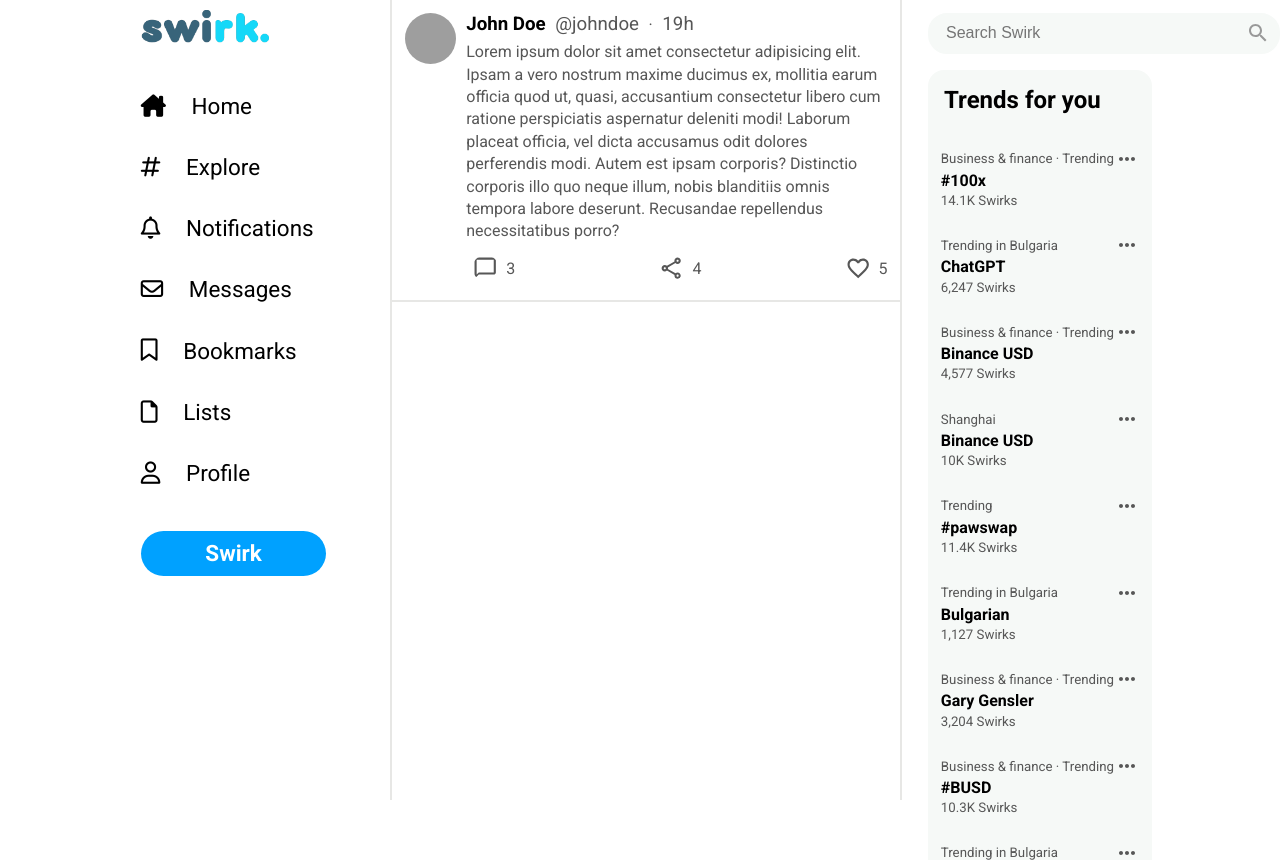
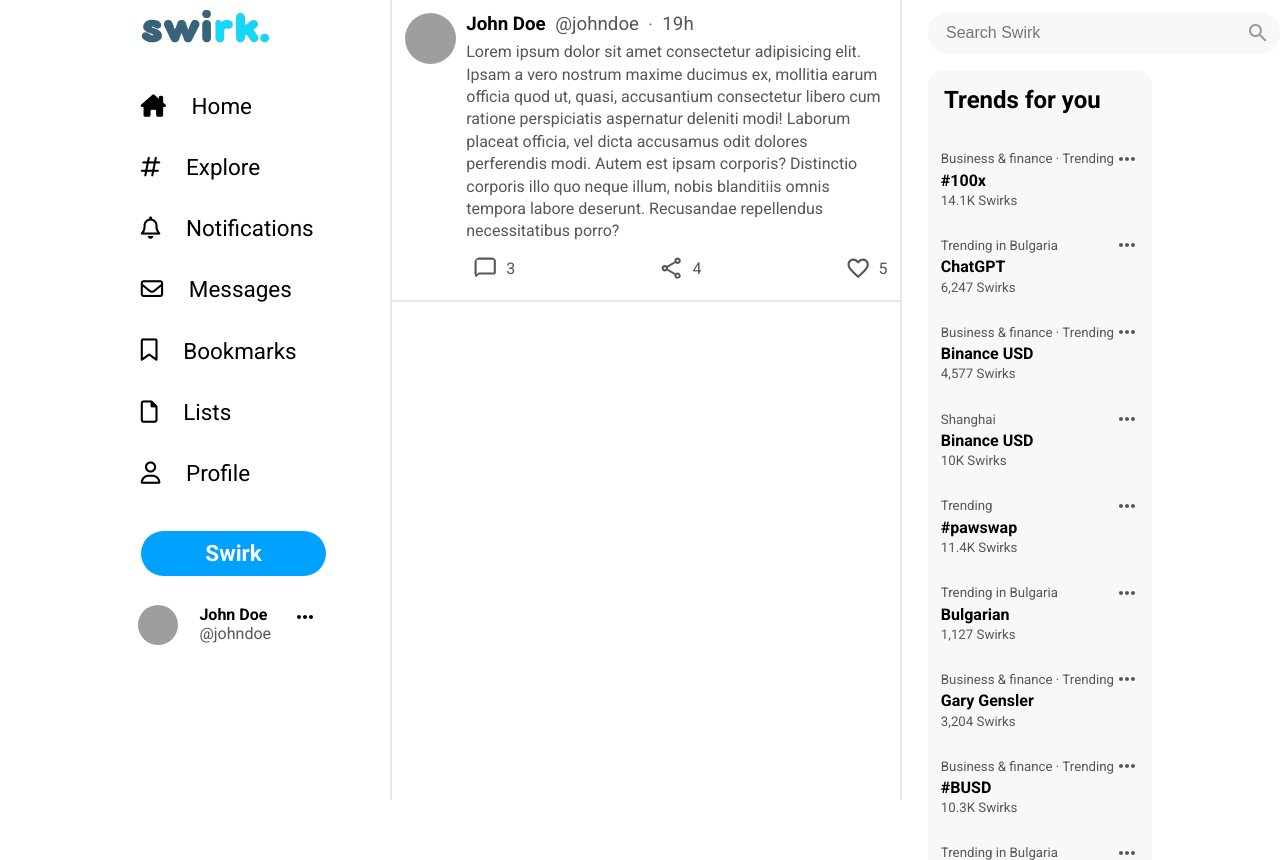
Before and after one commit to ZahariCheyrekov/swirk, a React (Create React App) app in the folder client/: page /home in a window 1280 px wide. Built offline with nearby package versions, Linux system fonts and the light colour scheme; grey boxes are pictures that could not be loaded; the HTML template or start-up script is replaced by a standard one.

Commit message:
Import profile bubble

```diff
--- a/client/src/components/navigation/SideNavigation.tsx
+++ b/client/src/components/navigation/SideNavigation.tsx
@@ -1,6 +1,7 @@
 import { Link } from "react-router-dom";
 
 import swirkLogo from "../../assets/swirk-dark.png";
+import ProfileBubble from "../bubble/ProfileBubble";
 
 import "./SideNavigation.scss";
 
@@ -117,6 +118,9 @@ const SideNavigation = () => {
             <h3 className="navigation__title--item title__item title">Swirk</h3>
           </Link>
         </li>
+        <li className="navigation__li--item profile__bubble--link">
+          <ProfileBubble />
+        </li>
       </ul>
     </aside>
   );
```
